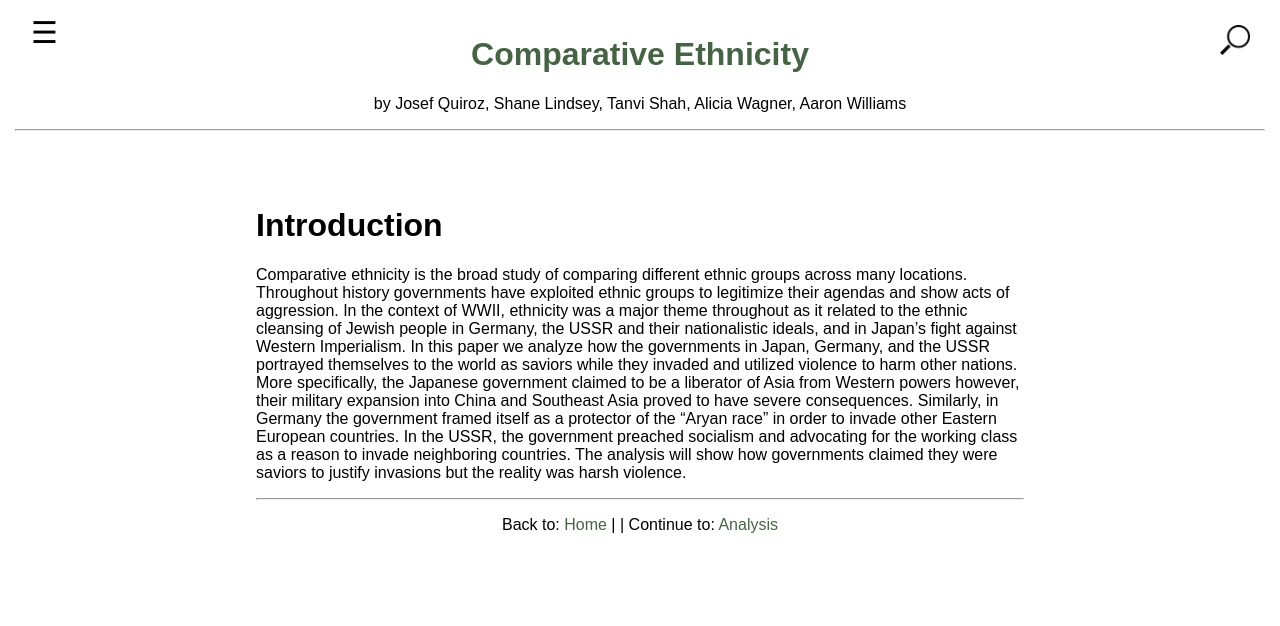
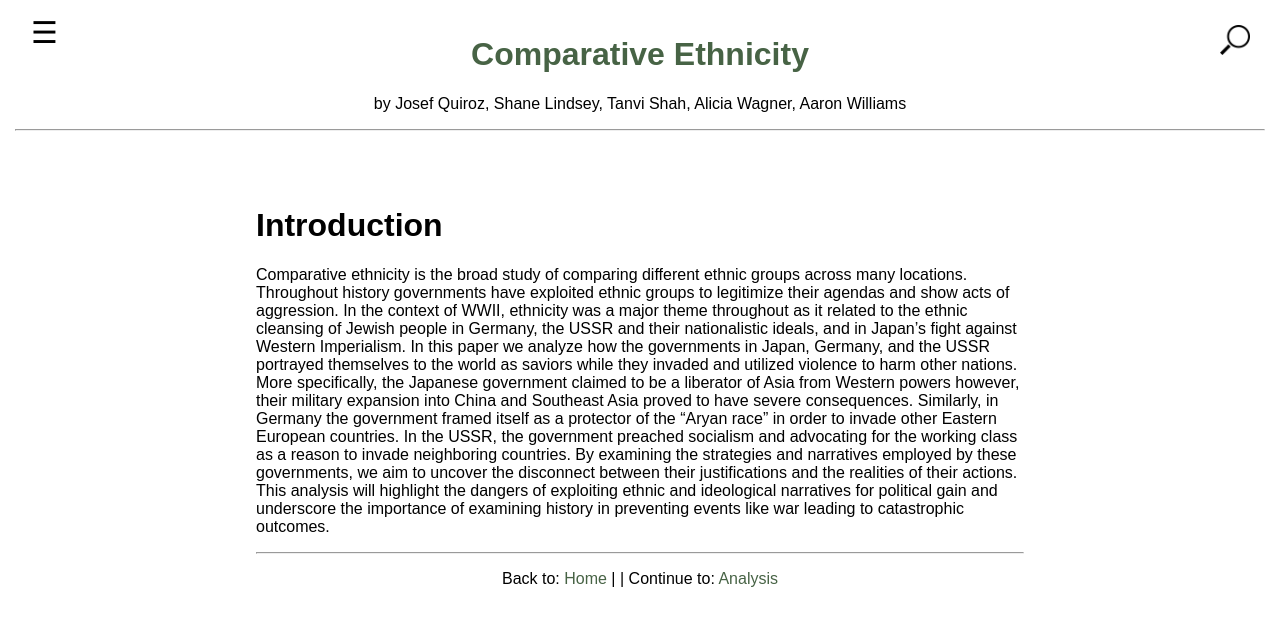
Before and after one commit to tshah93/ShahTanviAMH3931, a Jekyll site: the page built from 001_introduction.md, in a window 1280 px wide. Shown: the top 626 px of the page. Built offline with Jekyll 4.4.1, drawn with Linux system fonts in a browser that asks for light colours.

Commit message:
Update 001_introduction.md

```diff
--- a/001_introduction.md
+++ b/001_introduction.md
@@ -4,4 +4,4 @@ title: Introduction
 number: 1
 ---
 # Introduction
- Comparative ethnicity is the broad study of comparing different ethnic groups across many locations. Throughout history governments have exploited ethnic groups to legitimize their agendas and show acts of aggression. In the context of WWII, ethnicity was a major theme throughout as it related to the ethnic cleansing of Jewish people in Germany, the USSR and their nationalistic ideals, and in Japan’s fight against Western Imperialism. In this paper we analyze how the governments in Japan, Germany, and the USSR portrayed themselves to the world as saviors while they invaded and utilized violence to harm other nations. More specifically, the Japanese government claimed to be a liberator of Asia from Western powers however, their military expansion into China and Southeast Asia proved to have severe consequences. Similarly, in Germany the government framed itself as a protector of the “Aryan race” in order to invade other Eastern European countries. In the USSR, the government preached socialism and advocating for the working class as a reason to invade neighboring countries. The analysis will show how governments claimed they were saviors to justify invasions but the reality was harsh violence.
+ Comparative ethnicity is the broad study of comparing different ethnic groups across many locations. Throughout history governments have exploited ethnic groups to legitimize their agendas and show acts of aggression. In the context of WWII, ethnicity was a major theme throughout as it related to the ethnic cleansing of Jewish people in Germany, the USSR and their nationalistic ideals, and in Japan’s fight against Western Imperialism. In this paper we analyze how the governments in Japan, Germany, and the USSR portrayed themselves to the world as saviors while they invaded and utilized violence to harm other nations. More specifically, the Japanese government claimed to be a liberator of Asia from Western powers however, their military expansion into China and Southeast Asia proved to have severe consequences. Similarly, in Germany the government framed itself as a protector of the “Aryan race” in order to invade other Eastern European countries. In the USSR, the government preached socialism and advocating for the working class as a reason to invade neighboring countries. By examining the strategies and narratives employed by these governments, we aim to uncover the disconnect between their  justifications and the realities of their actions. This analysis will highlight the dangers of exploiting ethnic and ideological narratives for political gain and underscore the importance of examining history in preventing events like war leading to catastrophic outcomes.
```
